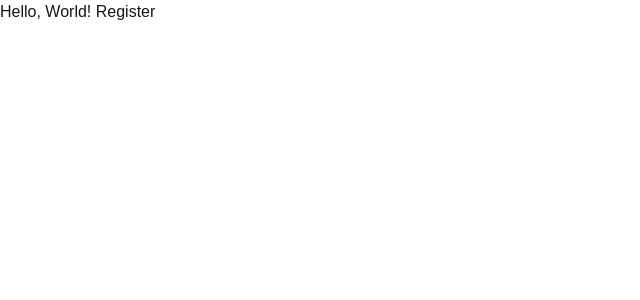
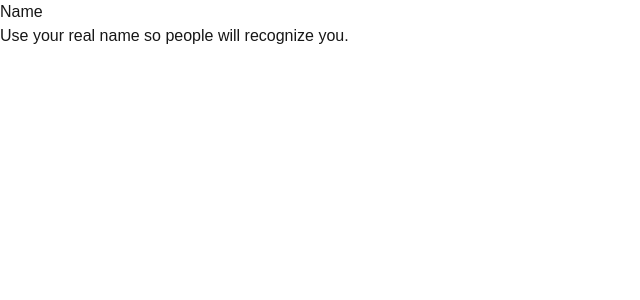
Before and after one commit to mfaizshahid/bb-blog-frontend, a Next.js app: page /auth/register in a window 1280 px wide. Shown: the top 300 px of the page, without its empty margins (0-640 px from the left). Built offline with nearby package versions, Linux system fonts and the light colour scheme.

Commit message:
chore: register page

```diff
--- a/package.json
+++ b/package.json
@@ -11,6 +11,7 @@
   "dependencies": {
     "@headlessui/react": "^2.2.0",
     "@heroicons/react": "^2.2.0",
+    "clsx": "^2.1.1",
     "next": "15.1.6",
     "react": "^19.0.0",
     "react-dom": "^19.0.0"
--- a/src/app/auth/register/page.tsx
+++ b/src/app/auth/register/page.tsx
@@ -1,8 +1,27 @@
+import Form from "next/form";
+import { Description, Field, Input, Label } from "@headlessui/react";
+import clsx from "clsx";
+
 export default function Home() {
   return (
     <div className="grid grid-rows-[20px_1fr_20px] items-center justify-items-center min-h-screen p-8 pb-20 gap-16 sm:p-20 font-[family-name:var(--font-geist-sans)]">
       <main className="flex flex-col gap-8 row-start-2 items-center sm:items-start">
-                Hello, World! Register
+        <Form action="" className="flex flex-col gap-4">
+          <Field>
+            <Label className="text-sm/6 font-medium text-white">Name</Label>
+            <Description className="text-sm/6 text-white/50">
+              Use your real name so people will recognize you.
+            </Description>
+            <Input
+              className={clsx(
+                "mt-3 block w-full rounded-lg border-none bg-white/5 py-1.5 px-3 text-sm/6 text-white",
+                "focus:outline-none data-[focus]:outline-2 data-[focus]:-outline-offset-2 data-[focus]:outline-white/25"
+              )}
+            />
+          </Field>
+          <Input name="email" type="email" />
+          <Input name="password" type="password" />
+        </Form>
       </main>
     </div>
   );
```
Also changed, not shown: 1 other file (tests, documents, lock files or other folders). Lines whose indentation alone changed are shown as unchanged.
